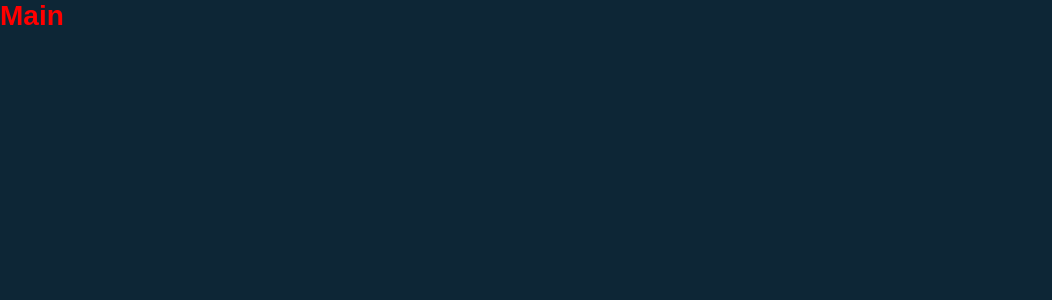
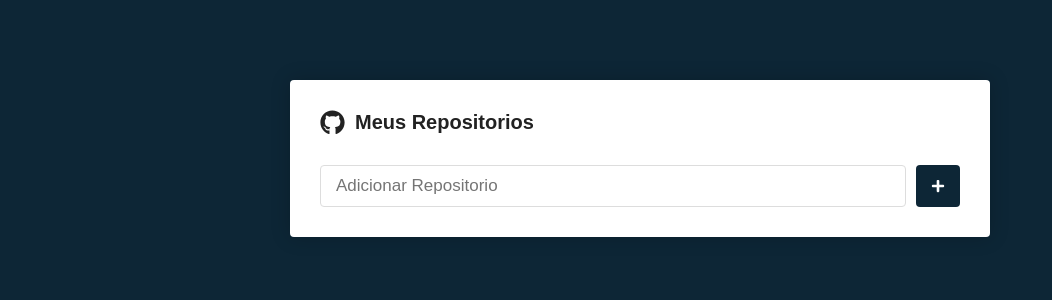
Before and after one commit to PedroLimass/hooks_pratica, a React (Create React App) app: page / in a window 1280 px wide. Shown: the top 300 px of the page, without its empty margins (0-1052 px from the left). Built offline with nearby package versions, Linux system fonts and the light colour scheme.

Commit message:
Aplicando styles na main page!

```diff
--- a/package.json
+++ b/package.json
@@ -8,6 +8,7 @@
     "@testing-library/user-event": "^7.1.2",
     "react": "^16.13.1",
     "react-dom": "^16.13.1",
+    "react-icons": "^3.10.0",
     "react-router-dom": "^5.2.0",
     "react-scripts": "3.4.1",
     "styled-components": "^5.1.1"
--- a/src/pages/Main/index.js
+++ b/src/pages/Main/index.js
@@ -1,10 +1,25 @@
 import React from 'react';
+import {FaGithub, FaPlus} from  'react-icons/fa';
 
-import {Title} from './styles';
+import {Container, Form, SubmitButton} from './styles';
 
 export default function Main(){
 	return(
-		<Title>Main</Title>
+		<Container>
+			<h1>
+				<FaGithub size={25}/>
+				Meus Repositorios
+			</h1>
 
+			<Form>
+				<input type="text" placeholder="Adicionar Repositorio"/>
+
+				<SubmitButton>
+					<FaPlus color="#FFF" size={14}/>
+				</SubmitButton>
+
+			</Form>
+
+		</Container>
 	)
 }
--- a/src/pages/Main/styles.js
+++ b/src/pages/Main/styles.js
@@ -1,5 +1,50 @@
 import styled from 'styled-components';
 
-export const Title = styled.h1`
-	color: #FF0000;
+export const Container = styled.div`
+	max-width: 700px;
+	background: #FFF;
+	border-radius: 4px;
+	box-shadow: 0 0 20px rgba(0,0,0, 0.2);
+	padding: 30px;
+	margin: 80px auto;
+
+
+	h1{
+		font-size: 20px;
+		display: flex;
+		align-items: center;
+		flex-direction: row;
+
+		svg{
+			margin-right: 10px;
+		}
+	}
+
+
 `;
+
+export const Form = styled.form`
+	margin-top:30px;
+	display:flex;
+	flex-direction: row;
+
+	input{
+		flex: 1;
+		border: 1px solid #DDD;
+		padding: 10px 15px;
+		border-radius: 4px;
+		font-size: 17px;
+	}
+`;
+
+export const SubmitButton = styled.button`
+	background: #0D2636;
+	border: 0;
+	border-radius 4px;
+	margin-left: 10px;
+	padding: 0 15px;
+
+	display: flex;
+	justify-content: center;
+	align-items: center;
+`;
```
Also changed, not shown: 1 other file (tests, documents, lock files or other folders).
